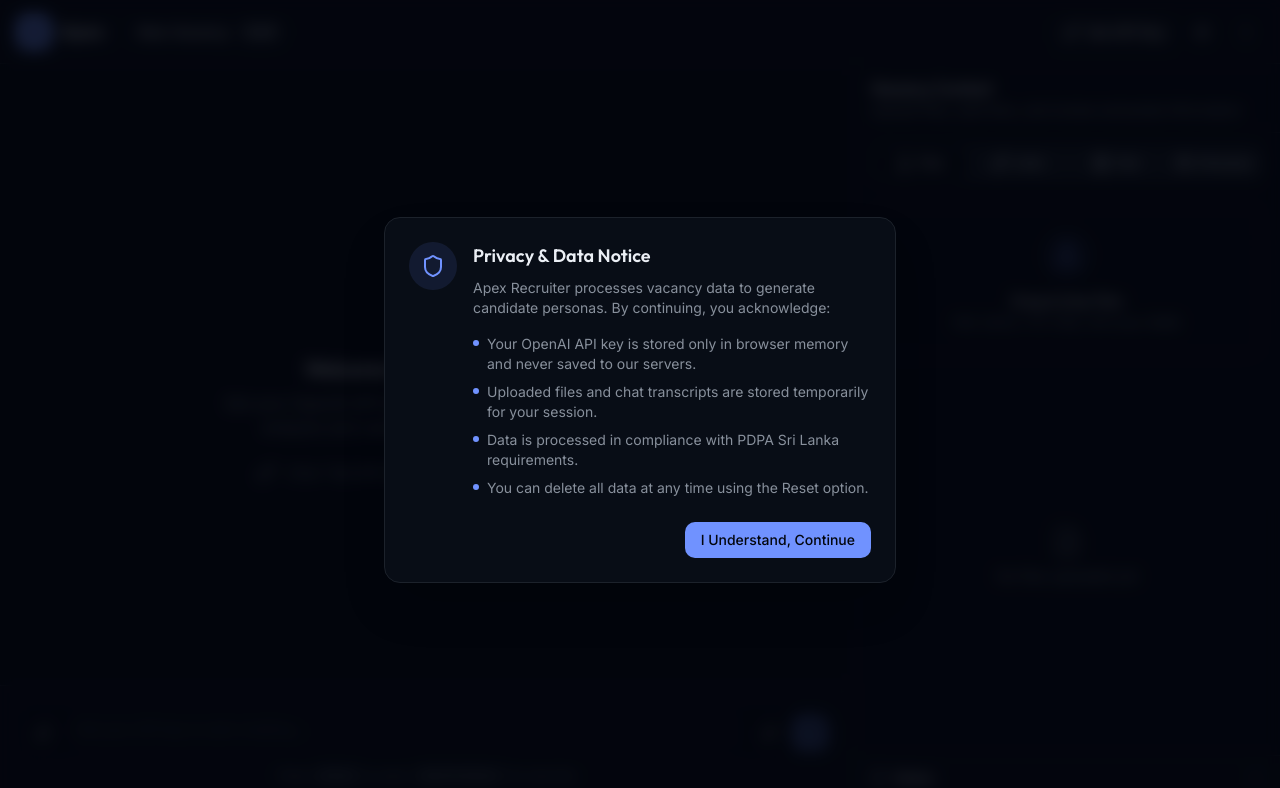
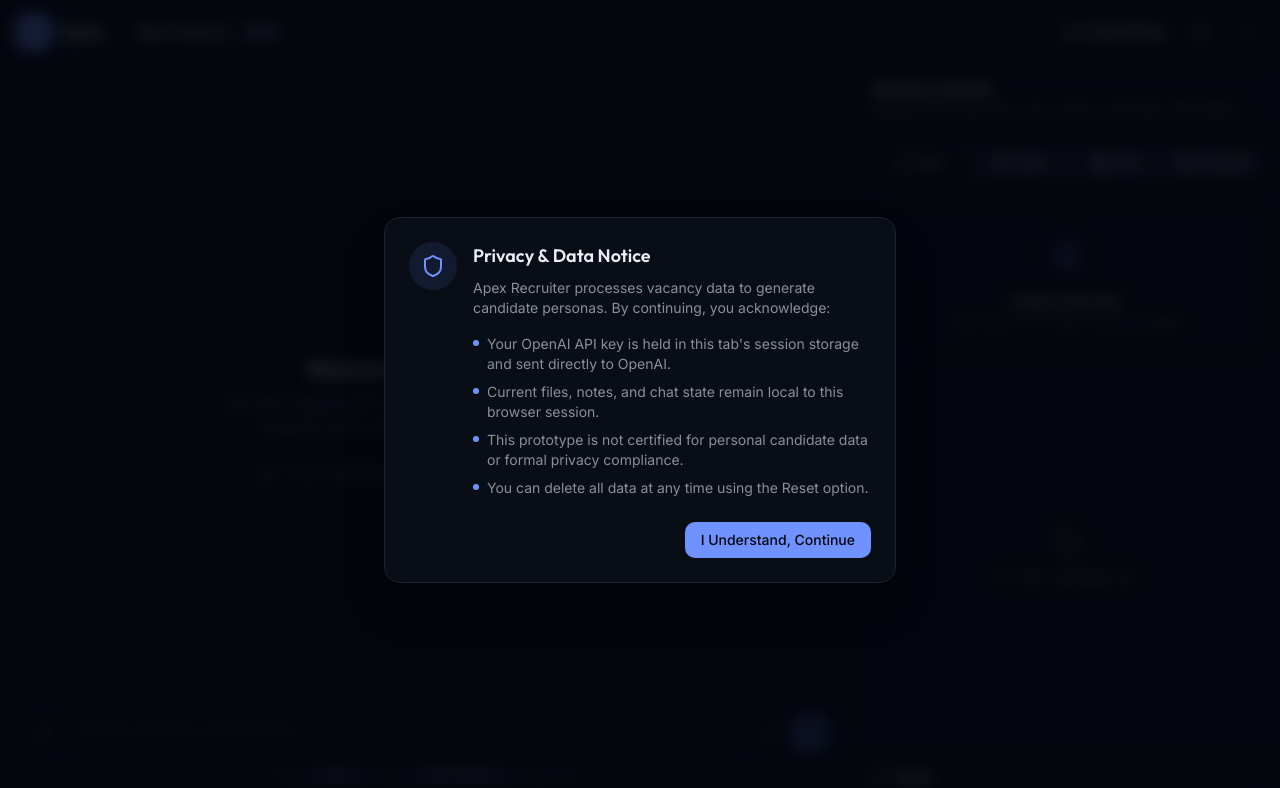
Before and after one commit to Nilhan-DeMel/Apex_Recruiter, a Next.js app: page / in a window 1280 px wide. Shown: the top 788 px of the page. Built offline with nearby package versions, Linux system fonts and the light colour scheme.

Commit message:
release: prepare Apex Recruiter for employer review

```diff
--- a/app/page.tsx
+++ b/app/page.tsx
@@ -14,26 +14,24 @@
   const { apiKey, setApiKey } = useVacancyStore();
 
   useEffect(() => {
-    // Check if consent was given
-    const consentGiven = sessionStorage.getItem("consent_given");
-    if (!consentGiven) {
-      setShowConsent(true);
-    }
+    const initializationTimer = window.setTimeout(() => {
+      const consentGiven = sessionStorage.getItem("consent_given");
+      setShowConsent(!consentGiven);
 
-    // Check for API key
-    const storedKey = sessionStorage.getItem("openai_key");
-    if (storedKey) {
+      const storedKey = sessionStorage.getItem("openai_key");
       setApiKey(storedKey);
-    } else {
-      setShowApiKeyDialog(true);
-    }
+      setShowApiKeyDialog(!storedKey);
+    }, 0);
 
     // Clear key on page unload
     const handleUnload = () => {
       sessionStorage.removeItem("openai_key");
     };
     window.addEventListener("beforeunload", handleUnload);
-    return () => window.removeEventListener("beforeunload", handleUnload);
+    return () => {
+      window.clearTimeout(initializationTimer);
+      window.removeEventListener("beforeunload", handleUnload);
+    };
   }, [setApiKey]);
 
   const handleConsentAccept = () => {
--- a/components/layout/consent-banner.tsx
+++ b/components/layout/consent-banner.tsx
@@ -28,15 +28,15 @@
                         <ul className="space-y-2 text-sm text-muted-foreground">
                             <li className="flex items-start gap-2">
                                 <span className="mt-1.5 h-1.5 w-1.5 shrink-0 rounded-full bg-primary" />
-                                <span>Your OpenAI API key is stored only in browser memory and never saved to our servers.</span>
+                                <span>Your OpenAI API key is held in this tab&apos;s session storage and sent directly to OpenAI.</span>
                             </li>
                             <li className="flex items-start gap-2">
                                 <span className="mt-1.5 h-1.5 w-1.5 shrink-0 rounded-full bg-primary" />
-                                <span>Uploaded files and chat transcripts are stored temporarily for your session.</span>
+                                <span>Current files, notes, and chat state remain local to this browser session.</span>
                             </li>
                             <li className="flex items-start gap-2">
                                 <span className="mt-1.5 h-1.5 w-1.5 shrink-0 rounded-full bg-primary" />
-                                <span>Data is processed in compliance with PDPA Sri Lanka requirements.</span>
+                                <span>This prototype is not certified for personal candidate data or formal privacy compliance.</span>
                             </li>
                             <li className="flex items-start gap-2">
                                 <span className="mt-1.5 h-1.5 w-1.5 shrink-0 rounded-full bg-primary" />
```
Also changed, not shown: package.json (+5 -5 lines), 4 other files (tests, documents, lock files or other folders).
